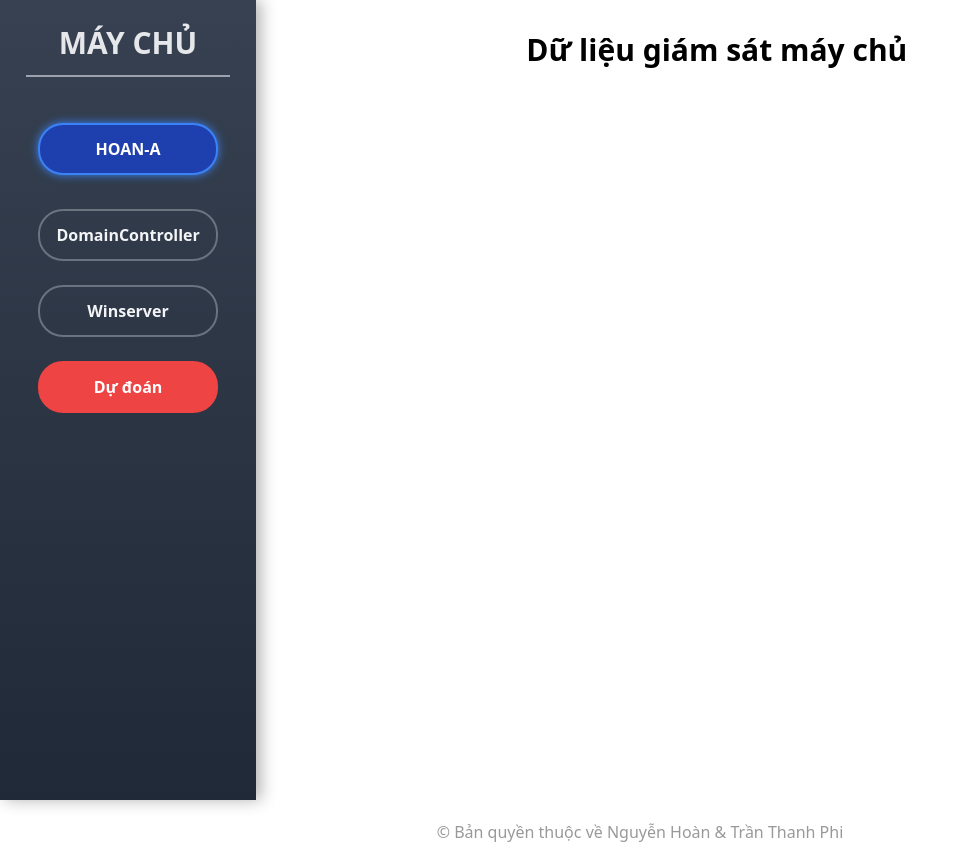
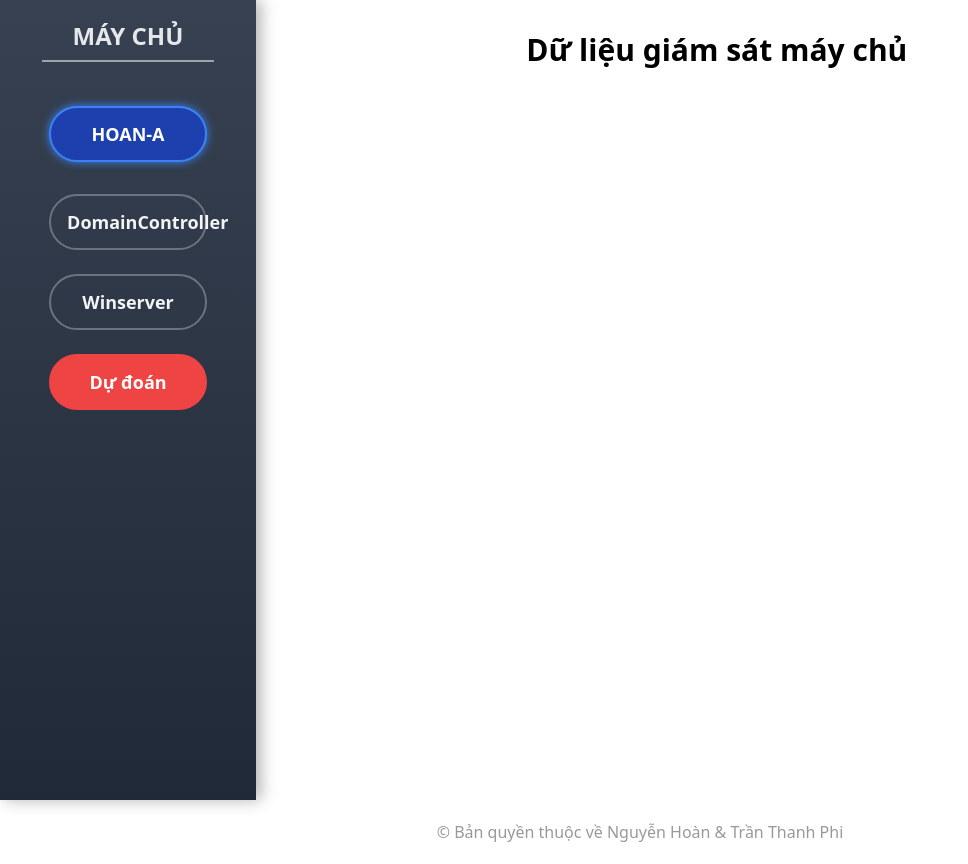
Before and after one commit to TranThanhPhi1404/Zabbix-front-end, a website with bundled scripts: page index.html in a window 1280 px wide. Shown: the whole page, without its empty margins (0-968 px from the left). Built offline with nearby package versions, Linux system fonts and the light colour scheme; no server answers.

Commit message:
code tailwindcss

```diff
--- a/index.html
+++ b/index.html
@@ -13,13 +13,13 @@
 <body>
     <div class=" flex w-full h-full">
 
-        <div class="sidebar">
-            <h2>Máy chủ</h2>
+        <div class="sidebar w-1/5 h-screen bg-gradient-to-b from-gray-700 to-gray-800 text-gray-100 text-center flex flex-col items-center p-5 shadow-[5px_0_15px_rgba(0,0,0,0.3)] sticky top-0">
+            <h2 class="text-2xl mb-5 font-bold uppercase text-gray-200 border-b-2 border-gray-400 pb-2 w-4/5">Máy chủ</h2>
             <div class="p-4 space-y-6">
-                <button id="host1">HOAN-A</button>
-                <button id="host2">DomainController</button>
-                <button id="host3">Winserver</button>
-                <button id="predict_button">Dự đoán</button>
+                <button class="px-4 py-3 my-2 text-lg font-semibold border-2 border-gray-500 rounded-full text-gray-100 bg-transparent cursor-pointer transition-all duration-300 ease-in-out w-4/5 hover:bg-red-500 hover:border-red-500 hover:scale-105 hover:text-white" id="host1">HOAN-A</button>
+                <button class="px-4 py-3 my-2 text-lg font-semibold border-2 border-gray-500 rounded-full text-gray-100 bg-transparent cursor-pointer transition-all duration-300 ease-in-out w-4/5 hover:bg-red-500 hover:border-red-500 hover:scale-105 hover:text-white" id="host2">DomainController</button>
+                <button class="px-4 py-3 my-2 text-lg font-semibold border-2 border-gray-500 rounded-full text-gray-100 bg-transparent cursor-pointer transition-all duration-300 ease-in-out w-4/5 hover:bg-red-500 hover:border-red-500 hover:scale-105 hover:text-white" id="host3">Winserver</button>
+                <button class="bg-red-500 text-white border-red-500 border-2 px-4 py-3 my-2 text-lg font-semibold rounded-full cursor-pointer transition-all duration-300 ease-in-out w-4/5 hover:bg-red-600 hover:border-red-600" id="predict_button">Dự đoán</button>
             </div>
         </div>
 
@@ -51,63 +51,12 @@
 
 
 <style>
-    /* Button styles for selected state */
-.sidebar button.selected {
-    border-color: #3B82F6; /* Màu viền nổi bật */
-    box-shadow: 0 0 10px #3B82F6; /* Hiệu ứng ánh sáng */
-    background-color: #1E40AF; /* Màu nền khi được chọn */
+
+    .sidebar button.selected {
+    border-color: #3B82F6;
+    box-shadow: 0 0 10px #3B82F6;
+    background-color: #1E40AF;
     color: #FFFFFF;
-}
-
-    /* Sidebar container */
-    .sidebar {
-        width: 20%;
-        height: 100vh;
-        background: linear-gradient(180deg, #374151, #1F2937);
-        color: #F9FAFB;
-        text-align: center;
-        height: 100vh;
-        display: flex;
-        flex-direction: column;
-        align-items: center;
-        padding: 20px 0;
-        box-shadow: 5px 0 15px rgba(0, 0, 0, 0.3);
-        position: sticky; /* Đảm bảo sidebar không bị cuộn */
-        top: 0;
-    }
-
-    /* Sidebar title */
-    .sidebar h2 {
-        font-size: 1.875rem; /* Tailwind's text-2xl equivalent */
-        margin-bottom: 20px;
-        font-weight: bold;
-        text-transform: uppercase;
-        color: #E5E7EB;
-        border-bottom: 2px solid #9CA3AF;
-        padding-bottom: 10px;
-        width: 80%;
-    }
-
-    /* Button styles */
-    .sidebar button {
-        padding: 12px 16px;
-        margin: 10px 0;
-        font-size: 1rem; /* Tailwind's text-lg equivalent */
-        font-weight: 600;
-        border: 2px solid #6B7280;
-        border-radius: 25px;
-        color: #F3F4F6;
-        background-color: transparent;
-        cursor: pointer;
-        transition: all 0.3s ease;
-        width: 80%;
-    }
-
-    .sidebar button:hover {
-        background: #EF4444;
-        border-color: #EF4444;
-        transform: scale(1.05);
-        color: #FFFFFF;
     }
 
     .sidebar button:active {
@@ -116,17 +65,6 @@
         border-color: #B91C1C;
     }
 
-    /* Predict button (highlighted) */
-    .sidebar #predict_button {
-        background-color: #EF4444;
-        color: #FFFFFF;
-        border-color: #EF4444;
-    }
-
-    .sidebar #predict_button:hover {
-        background-color: #DC2626;
-        border-color: #DC2626;
-    }
 
 </style>
 <script>
```
